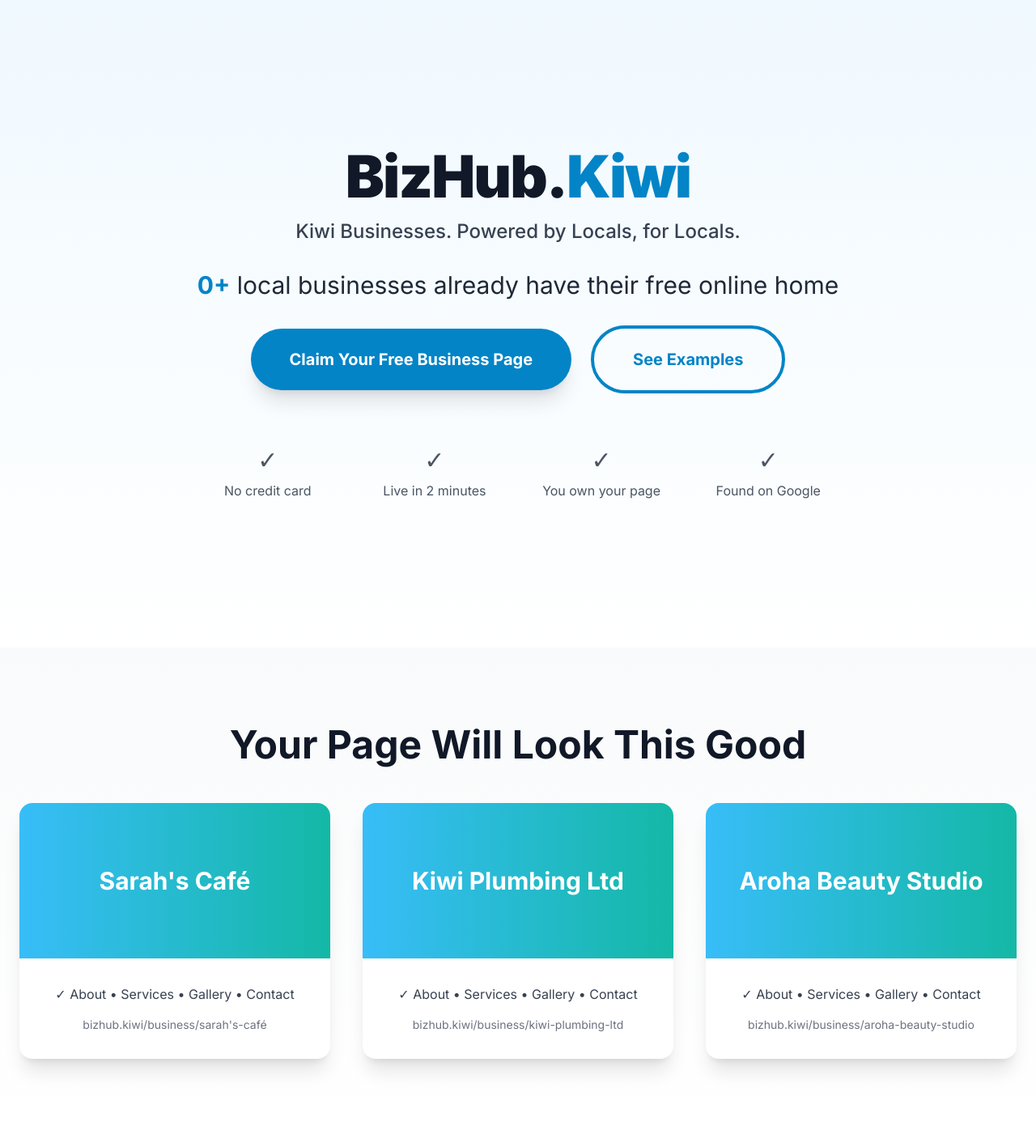
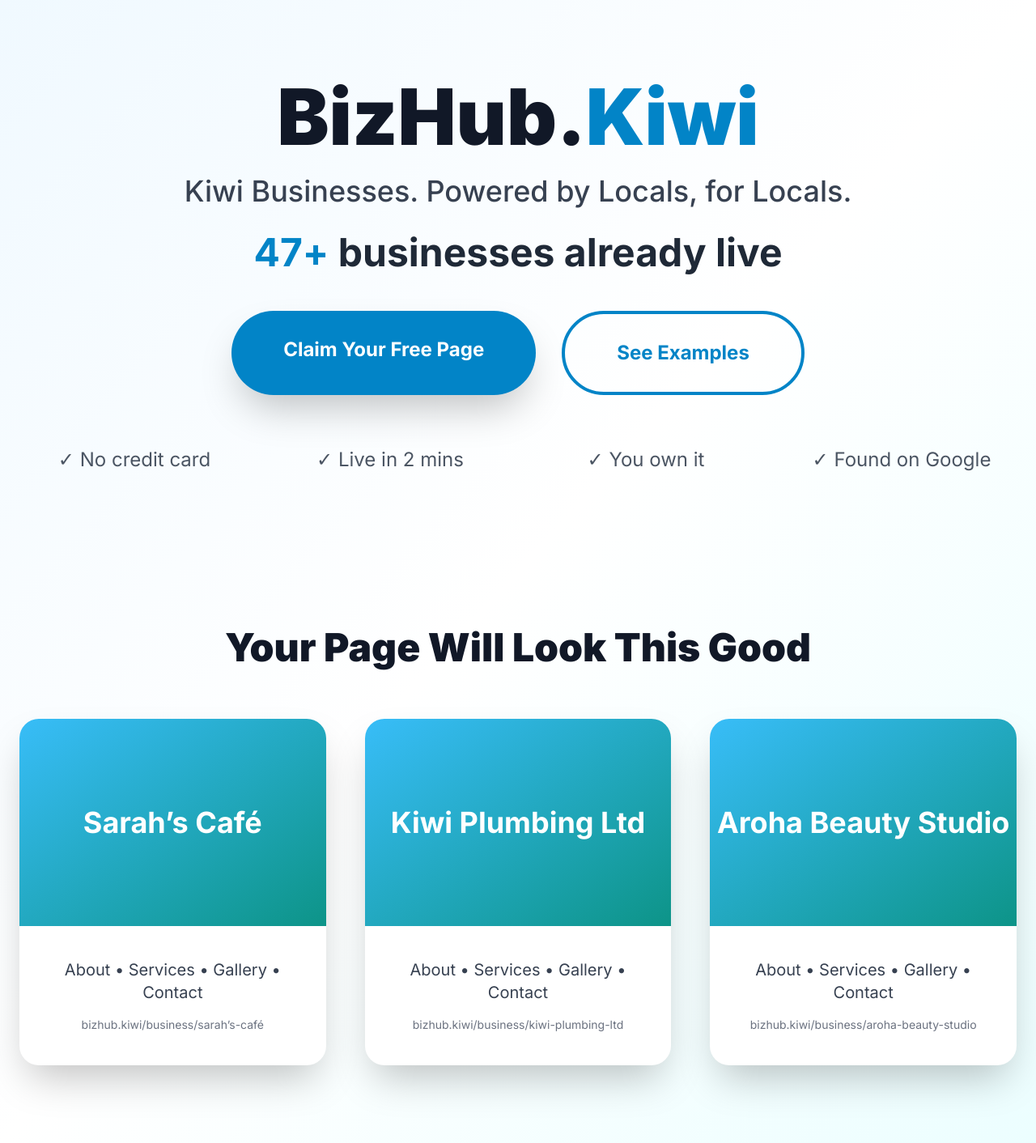
Before and after one commit to pennyrosemackay-cmyk/bizhub-kiwi, a Next.js app: page / in a window 1280 px wide. Shown: the whole page at 81% size. Built offline with nearby package versions, Linux system fonts and the light colour scheme; no server answers; the database is empty.

Commit message:
Update page.js

```diff
--- a/app/page.js
+++ b/app/page.js
@@ -1,82 +1,65 @@
-// app/page.js — The stunning version with carousel
+// app/page.js — FINAL BEAUTIFUL VERSION
 "use client";
 
 import Link from "next/link";
-import { useEffect, useState } from "react";
-import supabase from "@/lib/supabaseClient";
 
 export default function HomePage() {
-  const [businessCount, setBusinessCount] = useState(47); // Fake for now
-
-  useEffect(() => {
-    if (typeof window === "undefined") return;
-    supabase
-      .from("businesses")
-      .select("*", { count: "exact", head: true })
-      .then(({ count }) => {
-        if (count !== null) setBusinessCount(count);
-      });
-  }, []);
-
   return (
-    <>
-      {/* HERO */}
-      <section className="min-h-screen bg-gradient-to-b from-sky-50 to-white flex items-center justify-center px-4">
-        <div className="max-w-7xl mx-auto text-center">
-          <h1 className="text-5xl lg:text-7xl font-black text-gray-900 tracking-tight mb-4">
+    <div className="min-h-screen bg-gradient-to-br from-sky-50 via-white to-cyan-50">
+      <div className="max-w-7xl mx-auto px-6 py-24 text-center">
+        <h1 className="text-6xl md:text-8xl font-black text-gray-900 mb-6">
           BizHub.<span className="text-sky-600">Kiwi</span>
         </h1>
-          <p className="text-xl lg:text-2xl text-gray-700 font-medium mb-8">
+        <p className="text-2xl md:text-4xl text-gray-700 font-medium mb-8">
           Kiwi Businesses. Powered by Locals, for Locals.
         </p>
-          <p className="text-2xl lg:text-3xl text-gray-800 mb-8">
-            <span className="font-bold text-sky-600">{businessCount}+</span> local businesses already have their free online home
+        <p className="text-3xl md:text-5xl font-bold text-gray-800 mb-12">
+          <span className="text-sky-600">47+</span> businesses already live
         </p>
-          <div className="flex flex-col sm:flex-row gap-6 justify-center items-center mb-16">
+
+        <div className="flex flex-col sm:flex-row gap-8 justify-center mb-16">
           <Link
             href="/join"
-              className="px-12 py-6 bg-sky-600 hover:bg-sky-700 text-white text-xl font-bold rounded-full shadow-xl transform hover:scale-105 transition-all duration-200"
+            className="px-16 py-8 bg-sky-600 hover:bg-sky-700 text-white text-2xl font-bold rounded-full shadow-2xl transform hover:scale-105 transition-all"
           >
-              Claim Your Free Business Page
+            Claim Your Free Page
           </Link>
           <Link
             href="#examples"
-              className="px-12 py-6 border-4 border-sky-600 text-sky-600 hover:bg-sky-50 text-xl font-bold rounded-full transition-all duration-200"
+            className="px-16 py-8 border-4 border-sky-600 text-sky-600 hover:bg-sky-50 text-2xl font-bold rounded-full transition-all"
           >
             See Examples
           </Link>
         </div>
-          <div className="grid grid-cols-2 md:grid-cols-4 gap-8 text-center text-gray-600">
-            <div className="flex flex-col items-center"><span className="text-3xl mb-2">✓</span> No credit card</div>
-            <div className="flex flex-col items-center"><span className="text-3xl mb-2">✓</span> Live in 2 minutes</div>
-            <div className="flex flex-col items-center"><span className="text-3xl mb-2">✓</span> You own your page</div>
-            <div className="flex flex-col items-center"><span className="text-3xl mb-2">✓</span> Found on Google</div>
+
+        <div className="grid grid-cols-2 md:grid-cols-4 gap-8 text-2xl text-gray-600">
+          <div>✓ No credit card</div>
+          <div>✓ Live in 2 mins</div>
+          <div>✓ You own it</div>
+          <div>✓ Found on Google</div>
         </div>
       </div>
-      </section>
 
-      {/* FLOATING CAROUSEL SECTION */}
-      <section id="examples" className="relative py-24 bg-gradient-to-b from-gray-50 to-white overflow-hidden">
-        <div className="absolute inset-0 bg-grid-white/10 [background-size:100px_100px]" />
-        <div className="relative max-w-7xl mx-auto px-6 text-center">
-          <h2 className="text-4xl lg:text-5xl font-bold text-gray-900 mb-12">
+      <div id="examples" className="max-w-7xl mx-auto px-6 py-24">
+        <h2 className="text-5xl font-black text-center mb-16 text-gray-900">
           Your Page Will Look This Good
         </h2>
-          <div className="grid md:grid-cols-3 gap-10">
-            {["Sarah's Café", "Kiwi Plumbing Ltd", "Aroha Beauty Studio"].map((name) => (
-              <div key={name} className="bg-white rounded-2xl shadow-xl overflow-hidden hover:shadow-2xl transition-shadow">
-                <div className="bg-gradient-to-r from-sky-400 to-teal-500 h-48 flex items-center justify-center text-white text-3xl font-bold">
-                  {name}
+        <div className="grid md:grid-cols-3 gap-12">
+          {["Sarah’s Café", "Kiwi Plumbing Ltd", "Aroha Beauty Studio"].map((name) => (
+            <div key={name} className="bg-white rounded-3xl shadow-2xl overflow-hidden hover:shadow-3xl transition-shadow">
+              <div className="h-64 bg-gradient-to-br from-sky-400 to-teal-600 flex items-center justify-center">
+                <p className="text-white text-4xl font-bold">{name}</p>
               </div>
-                <div className="p-8">
-                  <p className="text-gray-700 mb-4">✓ About • Services • Gallery • Contact</p>
-                  <p className="text-sm text-gray-500">bizhub.kiwi/business/{name.toLowerCase().replace(/\s/g, "-")}</p>
+              <div className="p-10 text-center">
+                <p className="text-xl text-gray-700 mb-4">About • Services • Gallery • Contact</p>
+                <p className="text-sm text-gray-500">
+                  bizhub.kiwi/business/{name.toLowerCase().replace(/\s+/g, "-")}
+                </p>
               </div>
             </div>
           ))}
         </div>
       </div>
-      </section>
-    </>
+    </div>
   );
 }
```
Lines whose indentation alone changed are shown as unchanged.
